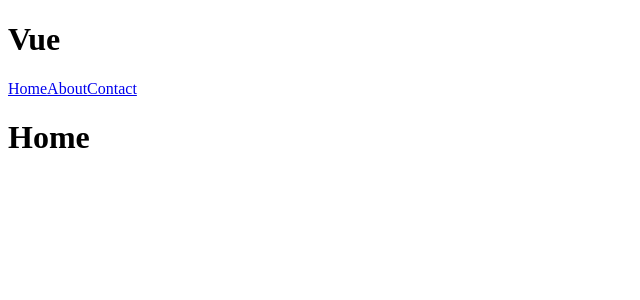
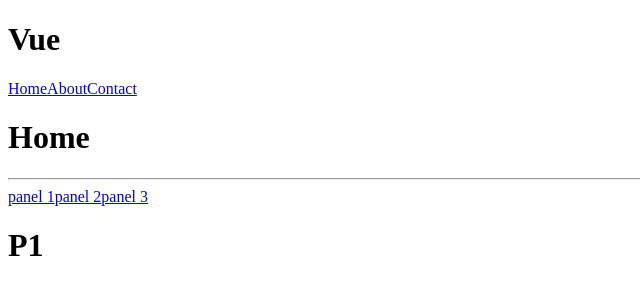
Before and after one commit to a19860101/lccnet2023, a Vue app in the folder vite-2/: page / in a window 1280 px wide. Shown: the top 300 px of the page, without its empty margins (0-640 px from the left). Built offline with nearby package versions, Linux system fonts and the light colour scheme.

Commit message:
20230731

```diff
--- a/vite-2/src/App.vue
+++ b/vite-2/src/App.vue
@@ -1,16 +1,22 @@
 <template>
-  <h1>Vue</h1>
-  <Nav></Nav>
-  <router-view></router-view>
+  <div>
+
+    <h1>Vue</h1>
+    <Nav></Nav>
+    <router-view></router-view>
+    <hr>
+    <HelloWorld></HelloWorld>
+  </div>
 </template>
 <script>
   import Nav from './components/Nav.vue';
+  import HelloWorld from '@/components/HelloWorld.vue'
   export default {
     data(){
       return {}
     },
     components:{
-      Nav
+      Nav,HelloWorld
     }
   }
 </script>
--- a/vite-2/src/components/HelloWorld.vue
+++ b/vite-2/src/components/HelloWorld.vue
@@ -1,40 +1,21 @@
-<script setup>
-import { ref } from 'vue'
-
-defineProps({
-  msg: String,
-})
-
-const count = ref(0)
+<template>
+  <div>
+    <a href="#" @click="currentPanel = 'P1'">panel 1</a>
+    <a href="#" @click="currentPanel = 'P2'">panel 2</a>
+    <a href="#" @click="currentPanel = 'P3'">panel 3</a>
+    <component :is="currentPanel"></component>
+  </div>
+</template>
+<script>
+  import P1 from '@/components/P1.vue'
+  import P2 from '@/components/P2.vue'
+  import P3 from '@/components/P3.vue'
+  export default {
+    data(){
+      return {
+        currentPanel: 'P1'
+      }
+    },
+    components:{P1,P2,P3}
+  }
 </script>
-
-<template>
-  <h1>{{ msg }}</h1>
-
-  <div class="card">
-    <button type="button" @click="count++">count is {{ count }}</button>
-    <p>
-      Edit
-      <code>components/HelloWorld.vue</code> to test HMR
-    </p>
-  </div>
-
-  <p>
-    Check out
-    <a href="https://vuejs.org/guide/quick-start.html#local" target="_blank"
-      >create-vue</a
-    >, the official Vue + Vite starter
-  </p>
-  <p>
-    Install
-    <a href="https://github.com/vuejs/language-tools" target="_blank">Volar</a>
-    in your IDE for a better DX
-  </p>
-  <p class="read-the-docs">Click on the Vite and Vue logos to learn more</p>
-</template>
-
-<style scoped>
-.read-the-docs {
-  color: #888;
-}
-</style>
--- /dev/null
+++ b/vite-2/src/components/P1.vue
@@ -0,0 +1,3 @@
+<template>
+    <h1>P1</h1>
+</template>
--- /dev/null
+++ b/vite-2/src/components/P2.vue
@@ -0,0 +1,3 @@
+<template>
+    <h1>P2</h1>
+</template>
--- /dev/null
+++ b/vite-2/src/components/P3.vue
@@ -0,0 +1,3 @@
+<template>
+    <h1>P3</h1>
+</template>
```
